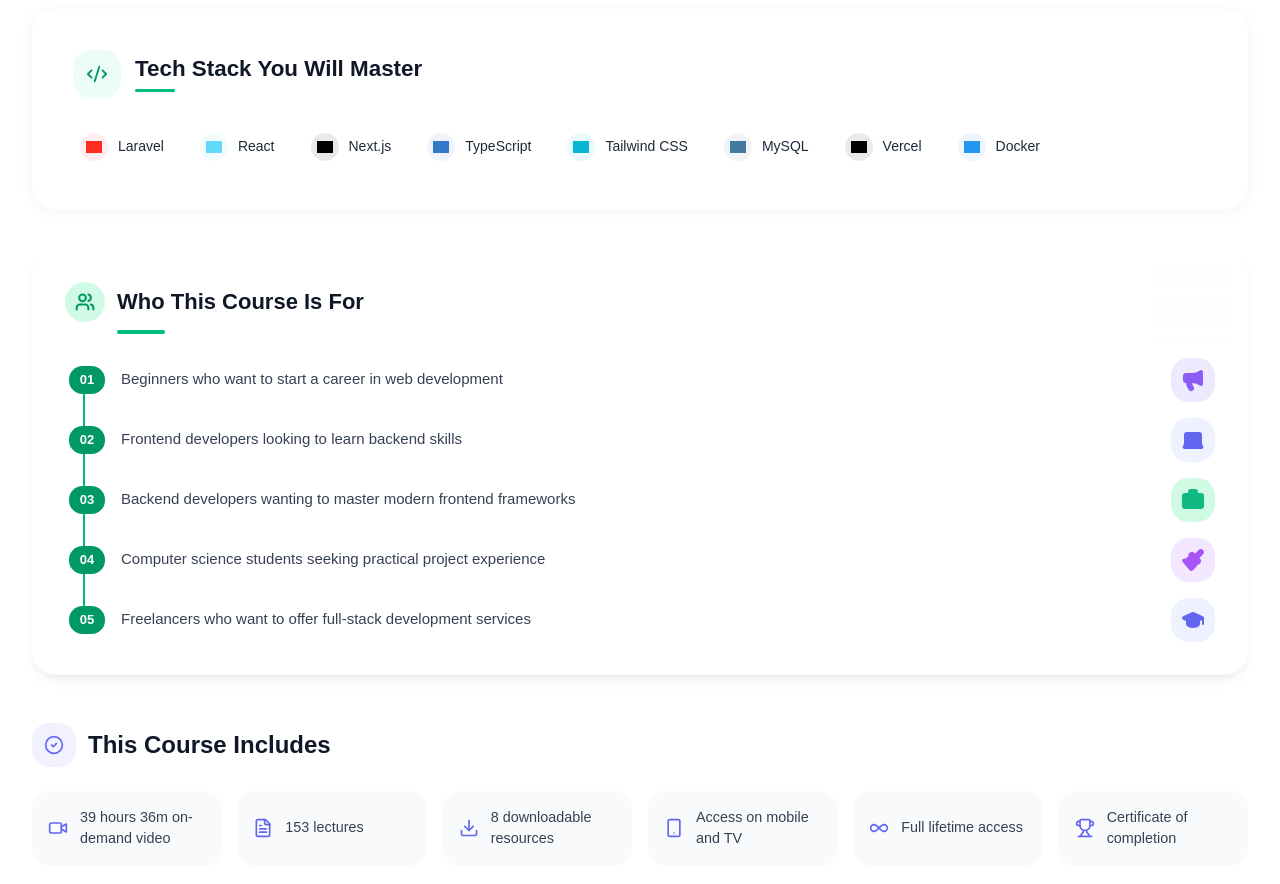
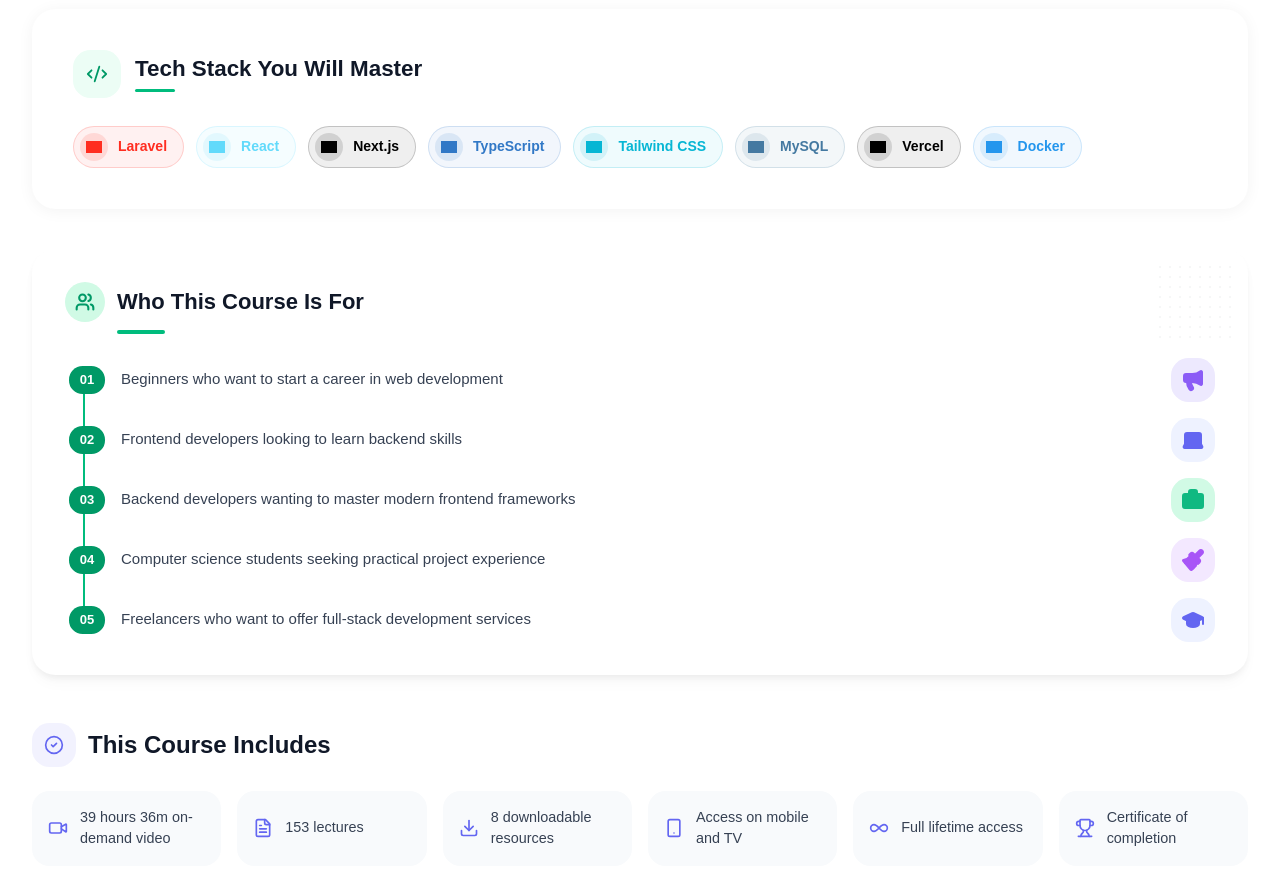
Before and after one commit to singhyogeshwar5608/larawans-new, a Next.js app: page /courses/full-stack-web-development in a window 1280 px wide. Shown: the part 2420-3304 px from the top of the page. Built offline with nearby package versions, Linux system fonts and the light colour scheme; grey boxes are pictures that could not be loaded.

Commit message:
3e70147c-4167-4a12-89b3-bd49339d03fb

```diff
--- a/src/app/courses/[slug]/CourseDetailClient.tsx
+++ b/src/app/courses/[slug]/CourseDetailClient.tsx
@@ -584,12 +584,12 @@ export default function CourseDetailClient({ course }: { course: CourseItem }) {
                   </div>
                 </div>
                 <div className="flex flex-wrap gap-3">
-                  {course.techStack.map((tech: any, i: number) => {
+                  {course.techStack.filter((t: any) => t.name !== "Midjourney").map((tech: any, i: number) => {
                     const slugMap: Record<string, string> = {
                       "Laravel": "laravel", "React": "react", "Next.js": "nextdotjs",
                       "TypeScript": "typescript", "Tailwind CSS": "tailwindcss", "MySQL": "mysql",
                       "Vercel": "vercel", "Docker": "docker", "ChatGPT": "openai",
-                      "Midjourney": "midjourney", "LangChain": "langchain", "Python": "python",
+                      "LangChain": "langchain", "Python": "python",
                       "OpenAI API": "openai", "DALL-E": "openai", "Hugging Face": "huggingface",
                       "Node.js": "nodedotjs", "MongoDB": "mongodb", "Redis": "redis",
                       "GraphQL": "graphql", "Git": "git", "GitHub": "github",
@@ -599,11 +599,11 @@ export default function CourseDetailClient({ course }: { course: CourseItem }) {
                     const slug = slugMap[tech.name] || tech.name.toLowerCase().replace(/[^a-z0-9]/g, "");
                     const iconUrl = `https://cdn.jsdelivr.net/gh/simple-icons/simple-icons@latest/icons/${slug}.svg`;
                     return (
-                      <div key={i} className="inline-flex items-center gap-2.5 bg-white hover:bg-gray-50 rounded-full pl-1.5 pr-4 py-1.5 transition-all duration-200 border border-gray-200 hover:border-gray-300 hover:shadow-[0_2px_8px_rgba(0,0,0,0.08)]">
-                        <div className="w-7 h-7 rounded-full flex items-center justify-center shrink-0" style={{ background: tech.color + "15" }}>
+                      <div key={i} className="inline-flex items-center gap-2.5 rounded-full pl-1.5 pr-4 py-1.5 transition-all duration-200 border hover:shadow-[0_2px_8px_rgba(0,0,0,0.1)]" style={{ background: tech.color + "10", borderColor: tech.color + "30" }} onMouseEnter={e => { (e.currentTarget as HTMLElement).style.background = tech.color + "20" }} onMouseLeave={e => { (e.currentTarget as HTMLElement).style.background = tech.color + "10" }}>
+                        <div className="w-7 h-7 rounded-full flex items-center justify-center shrink-0" style={{ background: tech.color + "20" }}>
                           <div className="w-4 h-4" style={{ backgroundColor: tech.color, WebkitMaskImage: `url(${iconUrl})`, maskImage: `url(${iconUrl})`, WebkitMaskSize: "contain", maskSize: "contain", WebkitMaskRepeat: "no-repeat", maskRepeat: "no-repeat", WebkitMaskPosition: "center", maskPosition: "center" }} />
                         </div>
-                        <span className="text-[0.875rem] font-medium text-gray-800">{tech.name}</span>
+                        <span className="text-[0.875rem] font-semibold" style={{ color: tech.color }}>{tech.name}</span>
                       </div>
                     );
                   })}
```
